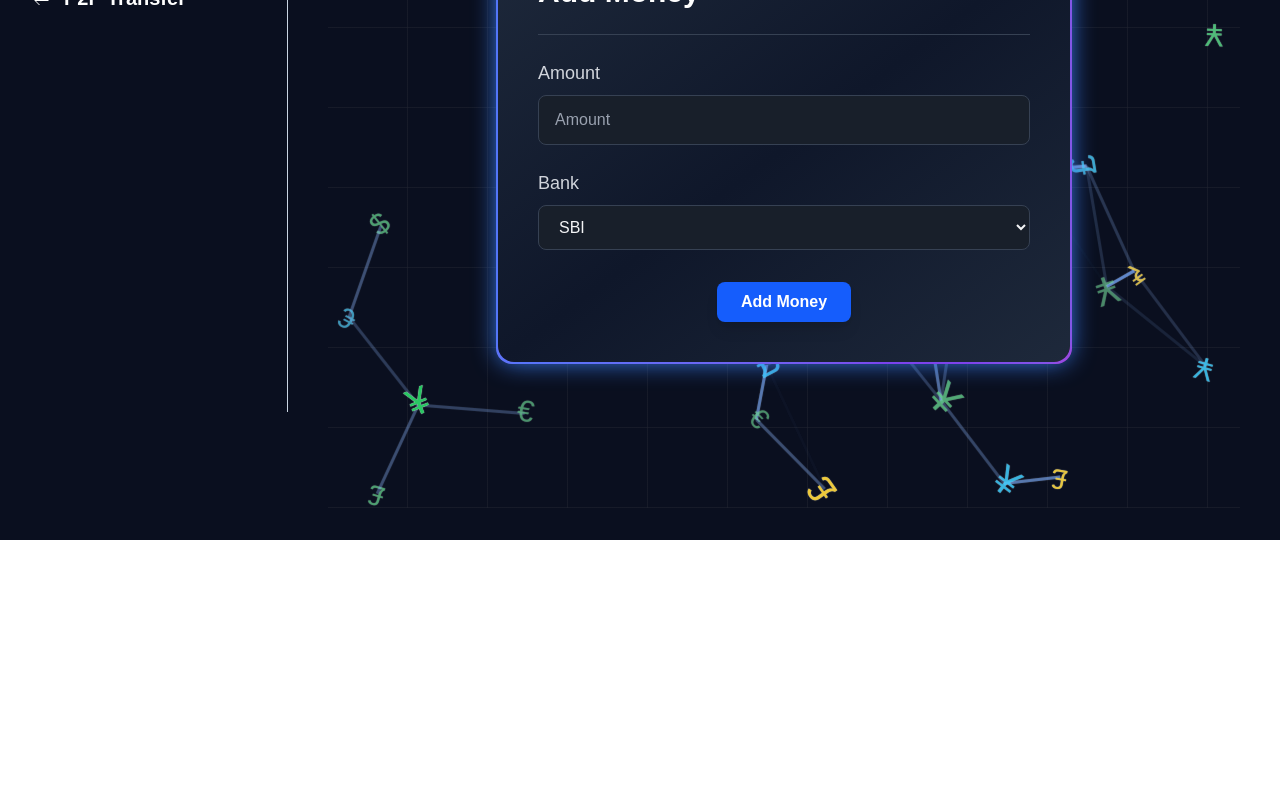
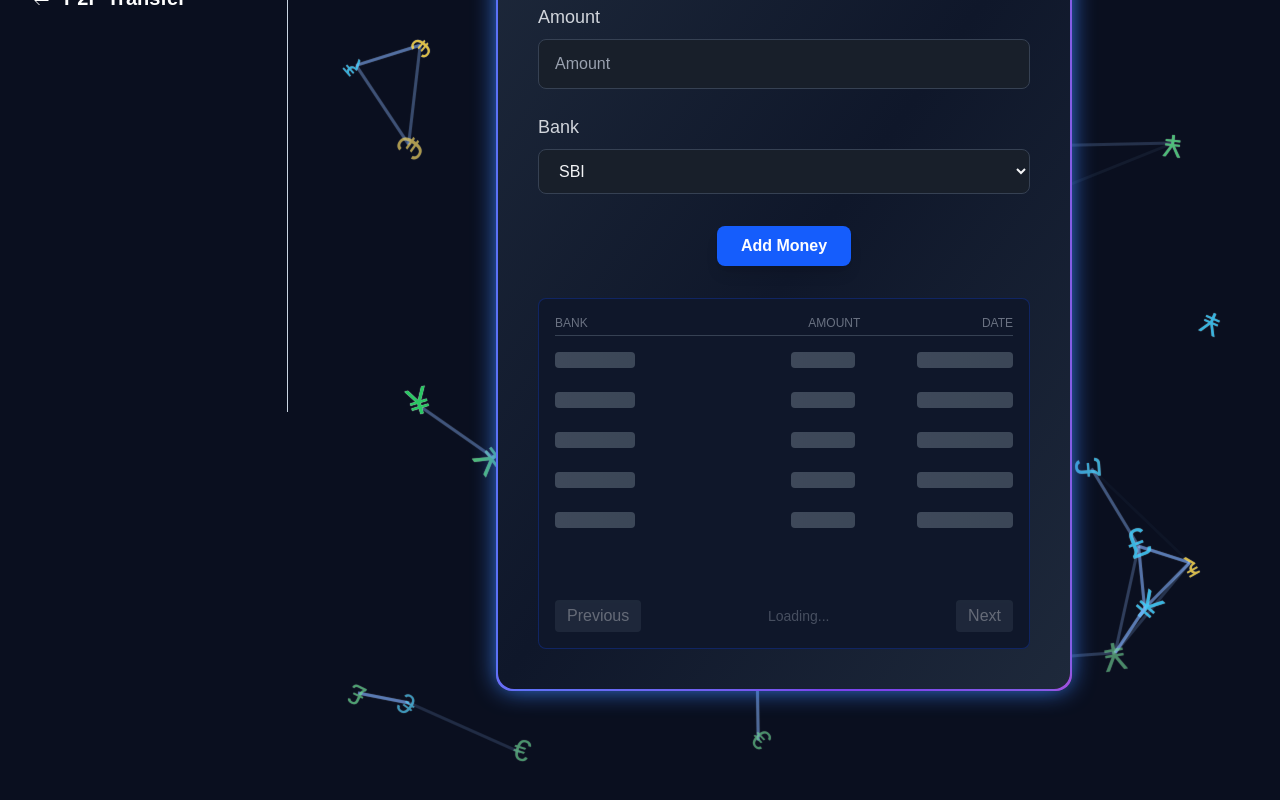
Before and after one commit to Kp-Singh09/Echo-Pay, a Next.js app: page /topup in a window 1280 px wide. Shown: the part 388-1188 px from the top of the page. Before the commit the page ends 928 px from the top, so only its background shows below. Built offline with nearby package versions, Linux system fonts and the light colour scheme.

Commit message:
added shimmer effect

```diff
--- a/app/globals.css
+++ b/app/globals.css
@@ -47,3 +47,21 @@ body {
   background-size: 200% 200%;
   animation: borderGlow 5s ease infinite;
 }
+
+
+
+@layer utilities {
+  .animate-shimmer {
+    background-size: 1000px 100%;
+    animation: shimmer 1.5s infinite linear;
+  }
+
+  @keyframes shimmer {
+    0% {
+      background-position: -1000px 0;
+    }
+    100% {
+      background-position: 1000px 0;
+    }
+  }
+}
--- a/app/views/topup/TopUp.tsx
+++ b/app/views/topup/TopUp.tsx
@@ -13,6 +13,31 @@ interface TopUpEntry {
   amount: number;
   date: string;
 }
+const ShimmerLoader = () => (
+  <>
+    <div className="grid grid-cols-3 text-xs text-gray-500 uppercase pb-1 border-b border-gray-700 mb-2">
+      <span>Bank</span>
+      <span className="text-right">Amount</span>
+      <span className="text-right">Date</span>
+    </div>
+
+    <ul className="space-y-2 animate-pulse min-h-[240px]">
+      {Array.from({ length: 5 }).map((_, idx) => (
+        <li key={idx} className="grid grid-cols-3 gap-4 py-2 items-center">
+          <div className="h-4 bg-gradient-to-r from-gray-700 via-gray-600 to-gray-700 rounded w-20 animate-shimmer" />
+          <div className="h-4 bg-gradient-to-r from-gray-700 via-gray-600 to-gray-700 rounded w-16 ml-auto animate-shimmer" />
+          <div className="h-4 bg-gradient-to-r from-gray-700 via-gray-600 to-gray-700 rounded w-24 ml-auto animate-shimmer" />
+        </li>
+      ))}
+    </ul>
+
+    <div className="flex justify-between items-center mt-4 opacity-40">
+      <button className="px-3 py-1 bg-gray-700 text-gray-200 rounded">Previous</button>
+      <span className="text-sm text-gray-400">Loading...</span>
+      <button className="px-3 py-1 bg-gray-700 text-gray-200 rounded">Next</button>
+    </div>
+  </>
+);
 
 export default function TopUp() {
   const [amount, setAmount] = useState("");
@@ -23,17 +48,16 @@ export default function TopUp() {
   const [loading, setLoading] = useState(false);
   const [balance, setBalance] = useState<number | null>(null);
   const [history, setHistory] = useState<TopUpEntry[]>([]);
+  const [historyLoading, setHistoryLoading] = useState(true);
   const [bankFilter, setBankFilter] = useState("All");
 
   const animatedBalance = useMotionValue(0);
   const [displayBalance, setDisplayBalance] = useState(0);
   const [glowTrigger, setGlowTrigger] = useState(false);
 
-  // Pagination
   const [currentPage, setCurrentPage] = useState(1);
   const itemsPerPage = 5;
 
-  // Disable particles on mobile
   const [showParticles, setShowParticles] = useState(true);
 
   useEffect(() => {
@@ -109,6 +133,7 @@ export default function TopUp() {
     const userId = localStorage.getItem("user_id");
     if (!userId) return;
 
+    setHistoryLoading(true);
     const response = await fetch("/api/details", {
       method: "POST",
       headers: { "Content-Type": "application/json" },
@@ -131,6 +156,7 @@ export default function TopUp() {
       setHistory(cleaned);
       setCurrentPage(1);
     }
+    setHistoryLoading(false);
   };
 
   useEffect(() => {
@@ -147,9 +173,8 @@ export default function TopUp() {
   );
 
   return (
-    <div className="min-h-screen mt-2 sm:mt-0 bg-[#0A0F1F] text-white relative bg-[length:80px_80px] bg-[linear-gradient(transparent_79px,#232733_80px),linear-gradient(90deg,transparent_79px,#232733_80px)]"
->
-    <div className=" min-h-screen flex flex-col items-center justify-center bg-[#0A0F1F] text-white relative bg-[length:80px_80px] bg-[linear-gradient(transparent_79px,#232733_80px),linear-gradient(90deg,transparent_79px,#232733_80px)] py-22 overflow-hidden">
+    <div className="min-h-screen mt-2 sm:mt-0 bg-[#0A0F1F] text-white relative bg-[length:80px_80px] bg-[linear-gradient(transparent_79px,#232733_80px),linear-gradient(90deg,transparent_79px,#232733_80px)]">
+      <div className="min-h-screen flex flex-col items-center justify-center bg-[#0A0F1F] text-white relative py-22 overflow-hidden">
         {showParticles && (
           <Particles
             id="tsparticles"
@@ -213,17 +238,12 @@ export default function TopUp() {
                 </div>
               </form>
 
-            {/* 🔹 Animated Glowing Balance */}
               {balance !== null && (
                 <div className="mt-6 text-center">
                   <span className="text-white mr-2 font-medium">New Balance:</span>
                   <motion.span
                     key={glowTrigger ? "glow" : "normal"}
-                  initial={{
-                    scale: 0.9,
-                    opacity: 0.6,
-                    textShadow: "0 0 0px #22c55e",
-                  }}
+                    initial={{ scale: 0.9, opacity: 0.6, textShadow: "0 0 0px #22c55e" }}
                     animate={{
                       scale: 1.1,
                       opacity: 1,
@@ -237,9 +257,12 @@ export default function TopUp() {
                 </div>
               )}
 
-            {/* 🔹 Paginated Top-Up History */}
-            {paginatedHistory.length > 0 && (
+              {/* ✅ Updated History Section */}
               <div className="mt-8 bg-[#0F172A] p-4 rounded-lg border border-blue-700/30">
+                {historyLoading ? (
+                  <ShimmerLoader />
+                ) : paginatedHistory.length > 0 ? (
+                  <>
                     <div className="flex items-center justify-between mb-4">
                       <h3 className="text-md font-semibold text-white">Recent Top-Ups</h3>
                       <select
@@ -267,9 +290,7 @@ export default function TopUp() {
                         return entry ? (
                           <li key={idx} className="py-2 grid grid-cols-3 items-center">
                             <span>{entry.bank}</span>
-                        <span className="text-right">
-                          ₹{Number(entry.amount).toLocaleString()}
-                        </span>
+                            <span className="text-right">₹{Number(entry.amount).toLocaleString()}</span>
                             <span className="text-right text-gray-500 text-xs">
                               {new Date(entry.date).toLocaleDateString()}
                             </span>
@@ -284,7 +305,6 @@ export default function TopUp() {
                       })}
                     </ul>
 
-                {/* Pagination Controls */}
                     <div className="flex justify-between items-center mt-4">
                       <button
                         onClick={() => setCurrentPage((p) => Math.max(p - 1, 1))}
@@ -304,13 +324,17 @@ export default function TopUp() {
                         Next
                       </button>
                     </div>
+                  </>
+                ) : (
+                  <p className="text-sm text-gray-400 text-center py-4">
+                    No top-up history found.
+                  </p>
+                )}
               </div>
-            )}
             </div>
           </div>
         </Tilt>
 
-      {/* Snackbar */}
         <Snackbar
           open={open}
           autoHideDuration={4000}
```
Lines whose indentation alone changed are shown as unchanged.
